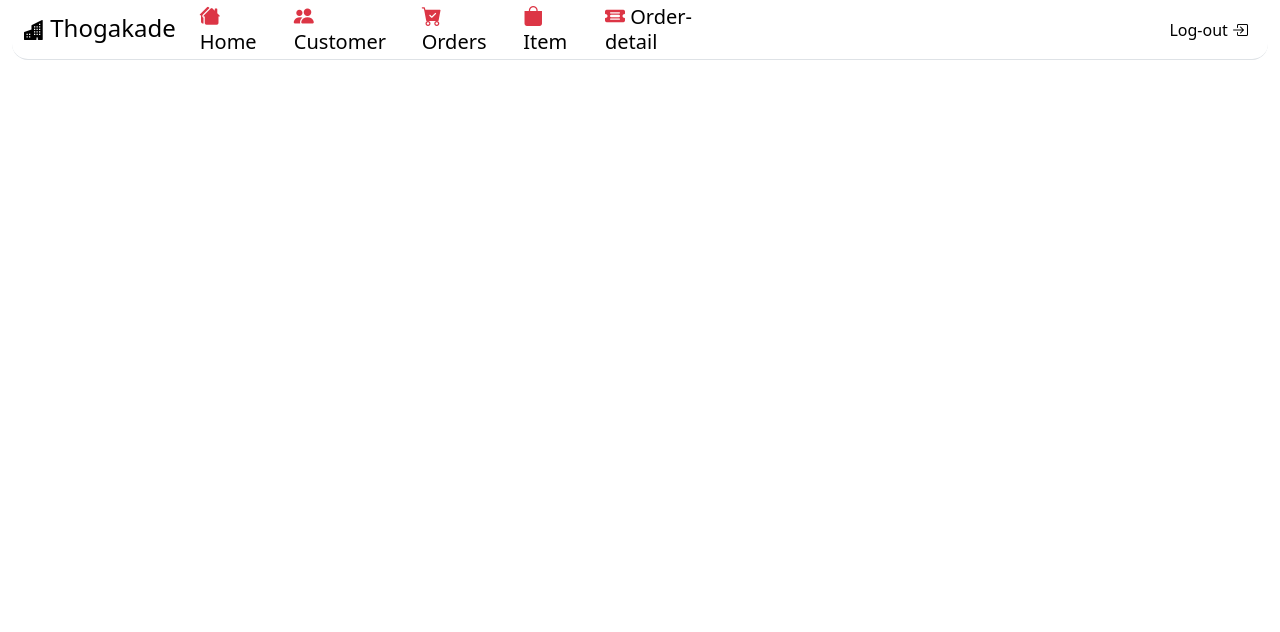
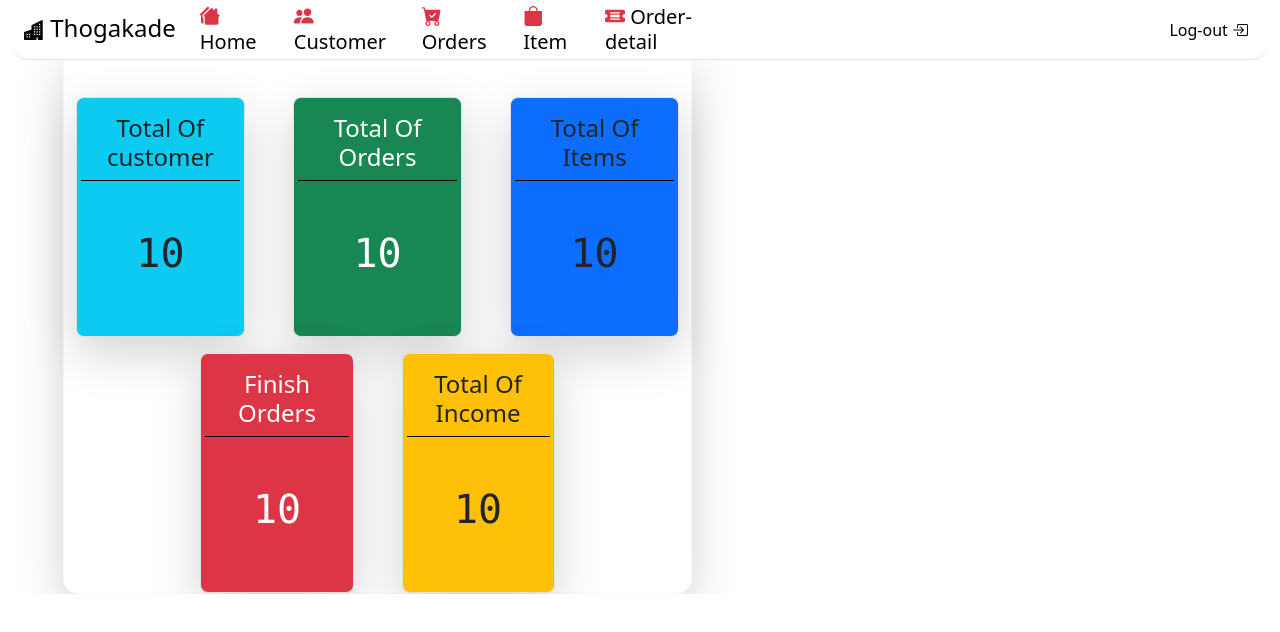
Before and after one commit to savindaJ/Thogakade-Online, a plain HTML site: page index.html in a window 1280 px wide. Drawn offline with nearby package versions, Linux system fonts and the light colour scheme.

Commit message:
add dashboard

```diff
--- a/index.html
+++ b/index.html
@@ -70,7 +70,71 @@
 <main>
     <section class="d-flex overflow-auto" id="main-root">
         <!--dashboard - section -->
-        <section></section>
+        <section>
+
+            <section
+                    class="border border-light d-flex align-items-center full-height flex-column col-10 col-md-10 shadow-lg rounded-4 m-auto mt-5"
+                    id="dashboard">
+
+                <div class="container mt-5">
+                    <div class="row gx-5" style="height: 30vh">
+                        <div class="col-12 col-md-4 ">
+
+                            <div class="p-3 border bg-info shadow-lg rounded-3 h-100">
+                                <h4 class="text-center">Total Of customer</h4>
+                                <div class="row border-top border-black h-75 justify-content-center align-items-center">
+                                    <h1 class="text-center font-monospace">10</h1>
+                                </div>
+                            </div>
+                        </div>
+                        <div class="col-12 col-md-4 ">
+
+                            <div class="p-3 border bg-success shadow-lg rounded-3 h-100">
+                                <h4 class="text-center text-white">Total Of Orders</h4>
+                                <div class="row border-top border-black h-75 justify-content-center align-items-center">
+                                    <h1 class="text-center text-white font-monospace">10</h1>
+                                </div>
+                            </div>
+                        </div>
+
+                        <div class="col-12 col-md-4">
+
+                            <div class="p-3 border bg-primary shadow-lg rounded-3 h-100">
+                                <h4 class="text-center">Total Of Items</h4>
+                                <div class="row border-top border-black h-75 justify-content-center align-items-center">
+                                    <h1 class="text-center font-monospace">10</h1>
+                                </div>
+                            </div>
+                        </div>
+                    </div>
+                </div>
+
+                <div class="container mt-3 justify-content-center align-items-center d-flex">
+                    <div class="row gx-5 w-100 justify-content-center" style="height: 30vh">
+                        <div class="col-12  col-md-4">
+
+                            <div class="p-3 border bg-danger shadow-lg rounded-3 h-100">
+                                <h4 class="text-center text-white">Finish Orders</h4>
+                                <div class="row border-top border-black h-75 justify-content-center align-items-center">
+                                    <h1 class="text-center font-monospace text-white">10</h1>
+                                </div>
+                            </div>
+                        </div>
+                        <div class="col-12  col-md-4">
+
+                            <div class="p-3 border bg-warning shadow-lg rounded-3 h-100">
+                                <h4 class="text-center">Total Of Income</h4>
+                                <div class="row border-top border-black h-75 justify-content-center align-items-center">
+                                    <h1 class="text-center font-monospace">10</h1>
+                                </div>
+                            </div>
+                        </div>
+                    </div>
+                </div>
+
+            </section>
+
+        </section>
     </section>
 </main>
 
```
